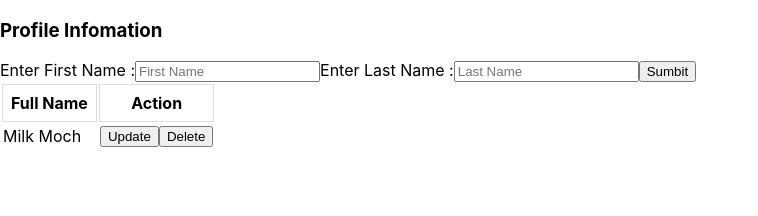
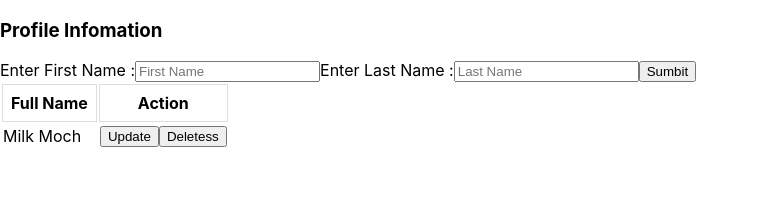
Before and after one commit to YUVARAJ1992/Practice-react.js, a React (Create React App) app: page /profile in a window 1280 px wide. Shown: the top 216 px of the page, without its empty margins (0-758 px from the left). Built offline with nearby package versions, Linux system fonts and the light colour scheme.

Commit message:
wrong update

```diff
--- a/src/Pages/profile.js
+++ b/src/Pages/profile.js
@@ -26,7 +26,7 @@ const ProfilePage = () => {
             <td>Milk Moch</td>
             <td>
               <button>Update</button>
-              <button>Delete</button>
+              <button>Deletess</button>
             </td>
           </tr>
         </tbody>
```
